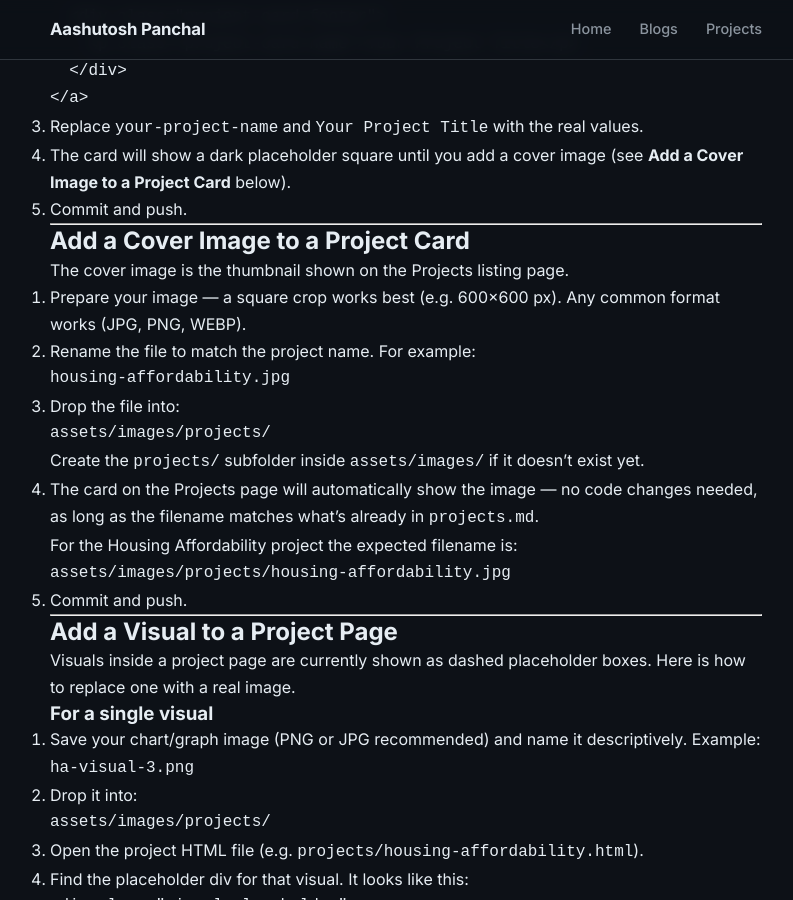
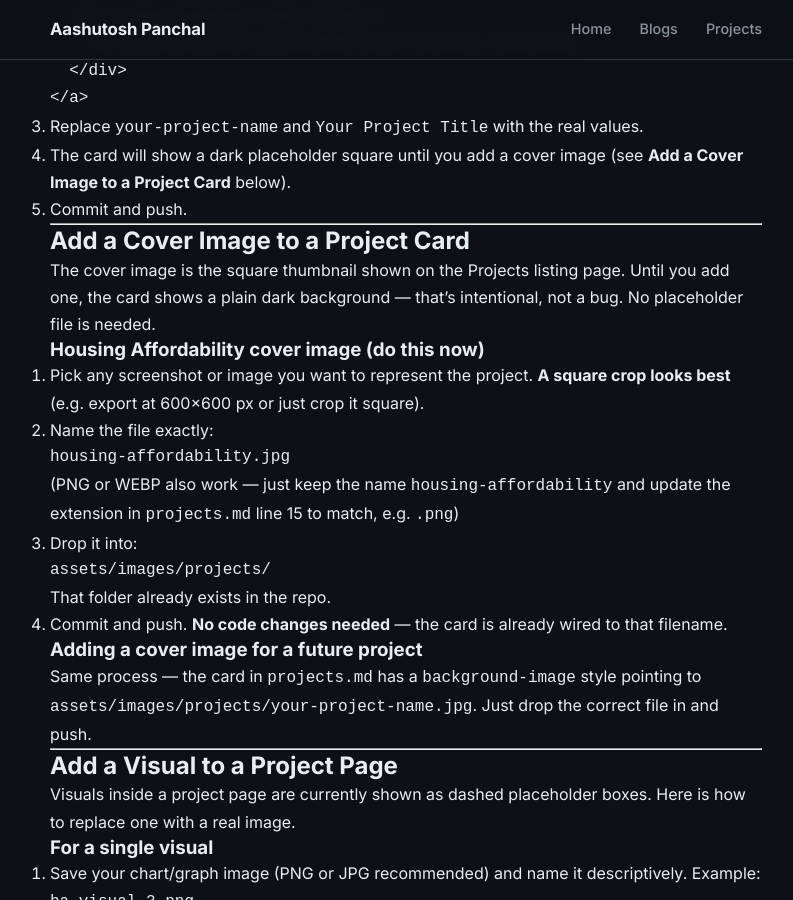
Before and after one commit to Aashu-P/aashutosh.github.io, a Jekyll site: the page built from SITE_GUIDE.md, in a window 1280 px wide and 900 px high, scrolled down 1499 px. Shown: the whole window, without its empty margins (234-1027 px from the left). Built offline with Jekyll 4.4.1, drawn with Linux system fonts in a browser that asks for light colours; our own code applies the rules of GitHub Pages for plain Markdown files.

Commit message:
Update Site Guide and project files for Housing Affordability project: add cover image instructions, replace placeholder visuals with actual images, and ensure proper image paths.

````diff
--- a/SITE_GUIDE.md
+++ b/SITE_GUIDE.md
@@ -94,30 +94,34 @@ Quick reference for adding content to this site. No HTML knowledge needed for mo
 
 ## Add a Cover Image to a Project Card
 
-The cover image is the thumbnail shown on the Projects listing page.
+The cover image is the square thumbnail shown on the Projects listing page.
+Until you add one, the card shows a plain dark background — that's intentional,
+not a bug. No placeholder file is needed.
 
-1. Prepare your image — a square crop works best (e.g. 600×600 px). Any common format works (JPG, PNG, WEBP).
+### Housing Affordability cover image (do this now)
 
-2. Rename the file to match the project name. For example:
+1. Pick any screenshot or image you want to represent the project.
+   **A square crop looks best** (e.g. export at 600×600 px or just crop it square).
+
+2. Name the file exactly:
    ```
    housing-affordability.jpg
    ```
+   (PNG or WEBP also work — just keep the name `housing-affordability` and update the
+   extension in `projects.md` line 15 to match, e.g. `.png`)
 
-3. Drop the file into:
+3. Drop it into:
    ```
    assets/images/projects/
    ```
-   Create the `projects/` subfolder inside `assets/images/` if it doesn't exist yet.
+   That folder already exists in the repo.
 
-4. The card on the Projects page will automatically show the image — no code changes needed,
-   as long as the filename matches what's already in `projects.md`.
+4. Commit and push. **No code changes needed** — the card is already wired to that filename.
 
-   For the Housing Affordability project the expected filename is:
-   ```
-   assets/images/projects/housing-affordability.jpg
-   ```
+### Adding a cover image for a future project
 
-5. Commit and push.
+Same process — the card in `projects.md` has a `background-image` style pointing to
+`assets/images/projects/your-project-name.jpg`. Just drop the correct file in and push.
 
 ---
 
````
Also changed, not shown: projects.md (+4 -8 lines), projects/housing-affordability.html (+5 -33 lines), assets/images/projects/ha-visual-1.png, assets/images/projects/ha-visual-2.png, assets/images/projects/ha-visual-3.png, assets/images/projects/ha-visual-4.png, assets/images/projects/housing-affordability.jpg.
